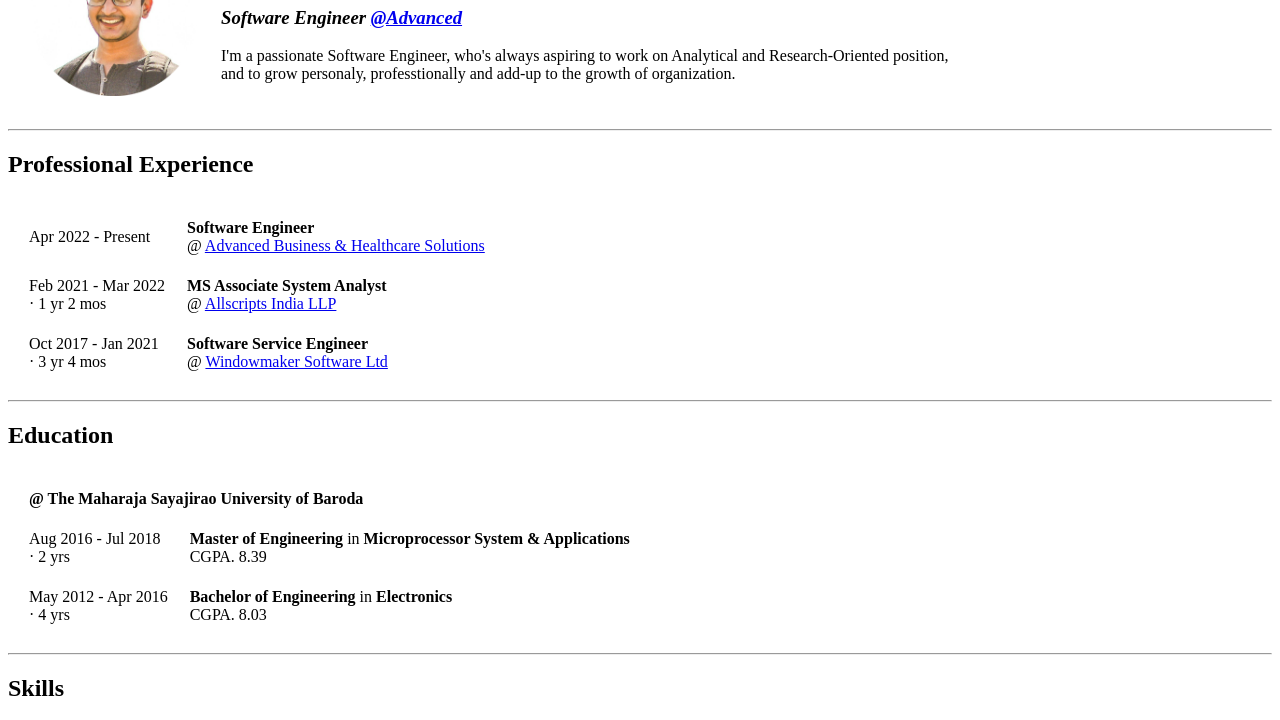
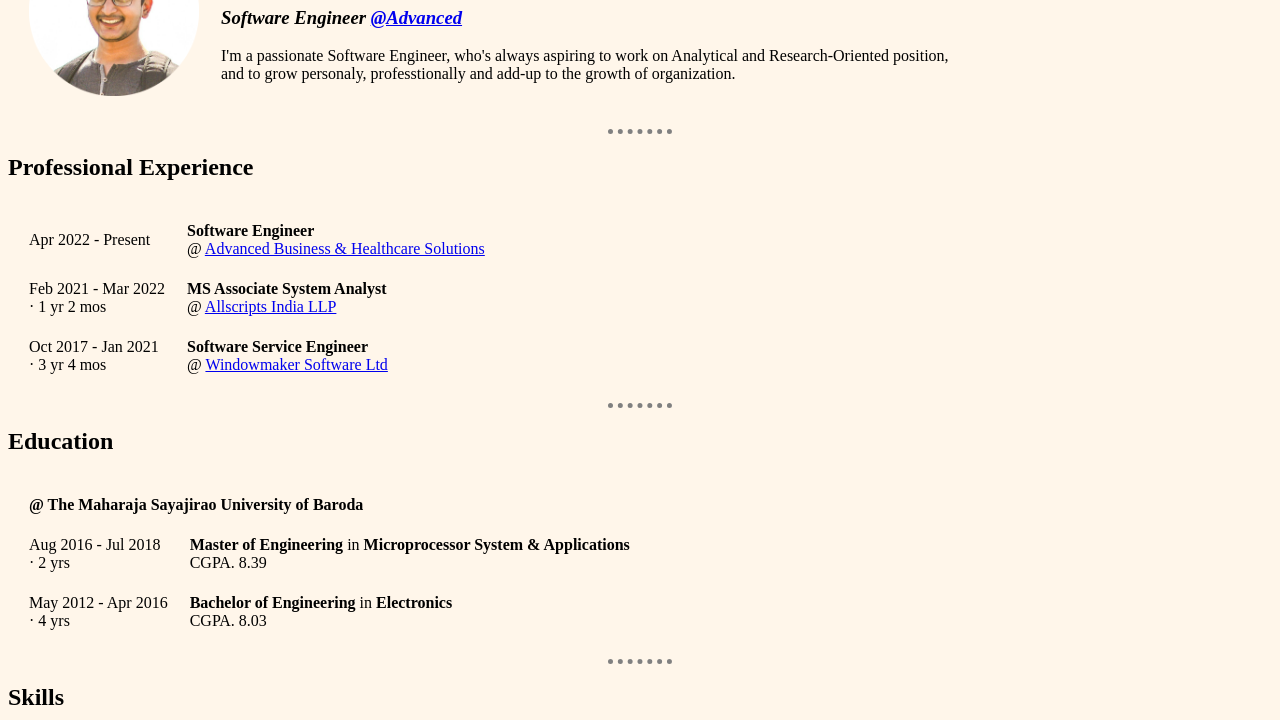
Before and after one commit to Shivamk94/resume, a plain HTML site: page index.html in a window 1280 px wide. Shown: the part 103-823 px from the top of the page. Drawn offline with Linux system fonts and the light colour scheme.

Commit message:
003 - Added Internal CSS for styling

```diff
--- a/index.html
+++ b/index.html
@@ -5,6 +5,19 @@
     <meta http-equiv="X-UA-Compatible" content="IE=edge">
     <meta name="viewport" content="width=device-width, initial-scale=1.0">
     <title>😎 Shivam Kavalanekar</title>
+
+    <style>
+        body {
+            background-color: #FFF6EAFF;
+        }
+        hr {
+            border-style: dotted none none;
+            border-color: grey;
+            border-width: 5px;
+            width: 5%;
+        }
+    </style>
+
 </head>
 <body>
     <table cellspacing = "20">
```
